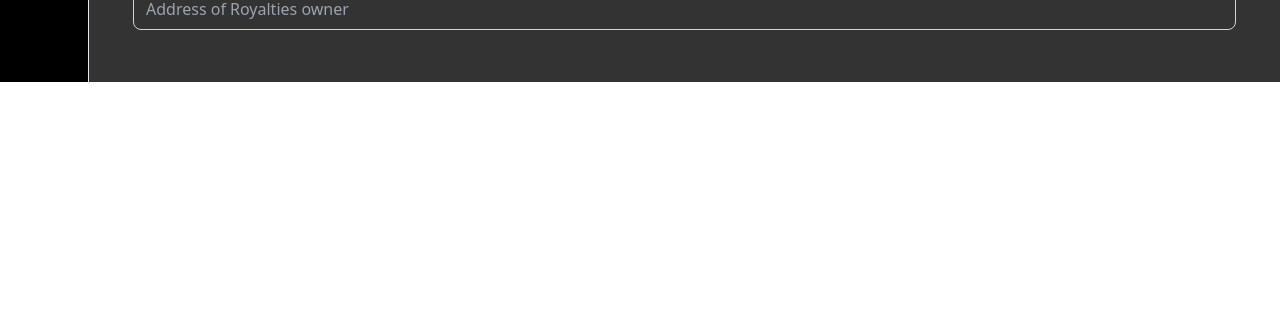
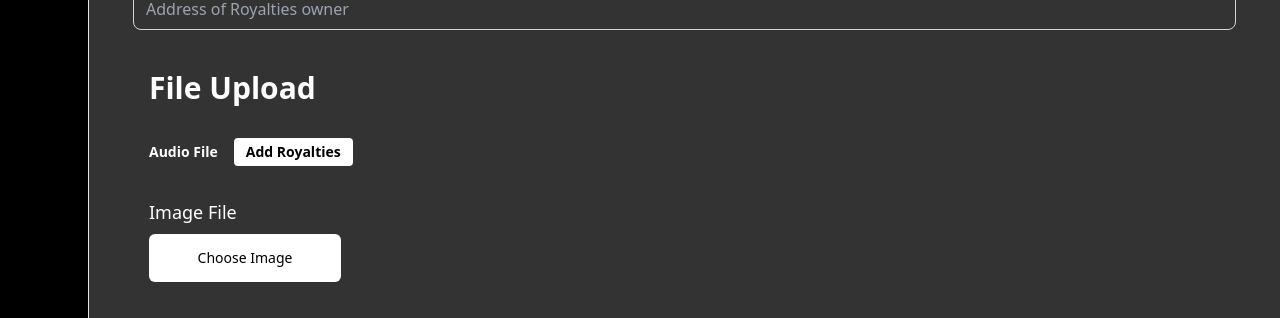
Before and after one commit to kwakyebrilliant/deyplay, a React (Create React App) app: page /dashalbum in a window 1280 px wide. Shown: the part 896-1214 px from the top of the page. Before the commit the page ends 978 px from the top, so only its background shows below. Built offline with nearby package versions, Linux system fonts and the light colour scheme.

Commit message:
dashalbum updates

```diff
--- a/src/dashboard/Pages/DashAlbum.js
+++ b/src/dashboard/Pages/DashAlbum.js
@@ -1,3 +1,4 @@
+/* eslint-disable jsx-a11y/img-redundant-alt */
 import React, { useState } from 'react';
 import Sidebar from '../Partials/Sidebar';
 import PartialNavbar from '../Partials/PartialNavbar';
@@ -15,6 +16,30 @@ function DashAlbum() {
     const updatedInputs = [...inputs];
     updatedInputs[index] = value;
     setInputs(updatedInputs);
+  };
+
+  const [audioFiles, setAudioFiles] = useState([]);
+  const [imageFile, setImageFile] = useState(null);
+
+  const handleAudioFileChange = (e, index) => {
+    const file = e.target.files[0];
+
+    if (file && file.type.includes('audio')) {
+      setAudioFiles((prevFiles) => {
+        const newFiles = [...prevFiles];
+        newFiles[index] = file;
+        return newFiles;
+      });
+    }
+  };
+
+  const handleAddAudioFiles = () => {
+    setAudioFiles((prevFiles) => [...prevFiles, null]);
+  };
+
+  const handleImageFileChange = (event) => {
+    const file = event.target.files[0];
+    setImageFile(file);
   };
 
 
@@ -122,6 +147,78 @@ function DashAlbum() {
                           ))}
                           </div>
 
+                          <div className="container mx-auto px-4">
+                            <h1 className="text-3xl font-bold text-white mb-8">File Upload</h1>
+                            <div className="grid grid-cols gap-6">
+
+                            <label className="block text-white text-sm font-bold mb-2" htmlFor="royalties">
+                              Audio File
+                              <button className="px-3 mx-4 py-1 bg-white border-none text-black font-bold rounded hover:bg-black hover:text-white focus:outline-none"
+                              onClick={handleAddAudioFiles}>
+                              Add Royalties
+                            </button>
+                            </label>
+
+
+
+                            {audioFiles.map((file, index) => (
+                              <div key={index} className="mb-6">
+                                <label className="block mb-2 text-lg font-medium text-white">
+                                  Audio File {index + 1}
+                                </label>
+                                <div className="flex items-center">
+                                  <label
+                                    htmlFor={`audio-file-input-${index}`}
+                                    className="flex items-center justify-center w-48 h-12 px-4 py-2 text-sm font-medium text-black bg-white rounded-md cursor-pointer hover:bg-black hover:text-white focus:outline-none"
+                                  >
+                                    Choose Audio
+                                    <input
+                                      id={`audio-file-input-${index}`}
+                                      type="file"
+                                      accept="audio/*"
+                                      onChange={(e) => handleAudioFileChange(e, index)}
+                                      className="hidden"
+                                    />
+                                  </label>
+                                  {file && (
+                                    <audio controls className="ml-4 w-full">
+                                      <source src={URL.createObjectURL(file)} />
+                                    </audio>
+                                  )}
+                                </div>
+                              </div>
+                            ))}
+
+
+                              <div className="mb-6">
+                                <label className="block mb-2 text-lg font-medium text-white">
+                                  Image File
+                                </label>
+                                <div className="flex items-center">
+                                  <label
+                                    htmlFor="image-file-input"
+                                    className="flex items-center justify-center w-48 h-12 px-4 py-2 text-sm font-medium text-black bg-white rounded-md cursor-pointer hover:bg-black hover:text-white focus:outline-none"
+                                  >
+                                    Choose Image
+                                    <input
+                                      id="image-file-input"
+                                      type="file"
+                                      accept="image/*"
+                                      onChange={handleImageFileChange}
+                                      className="hidden"
+                                    />
+                                  </label>
+                                </div>
+                                {imageFile && (
+                                  <img
+                                    src={URL.createObjectURL(imageFile)}
+                                    alt="Image Preview"
+                                    className="my-4 sm:w-24 sm:h-24 lg:w-full lg:h-96 object-cover rounded"
+                                  />
+                                )}
+                              </div>
+                            </div>
+                          </div>
 
 
                         </form>
```
